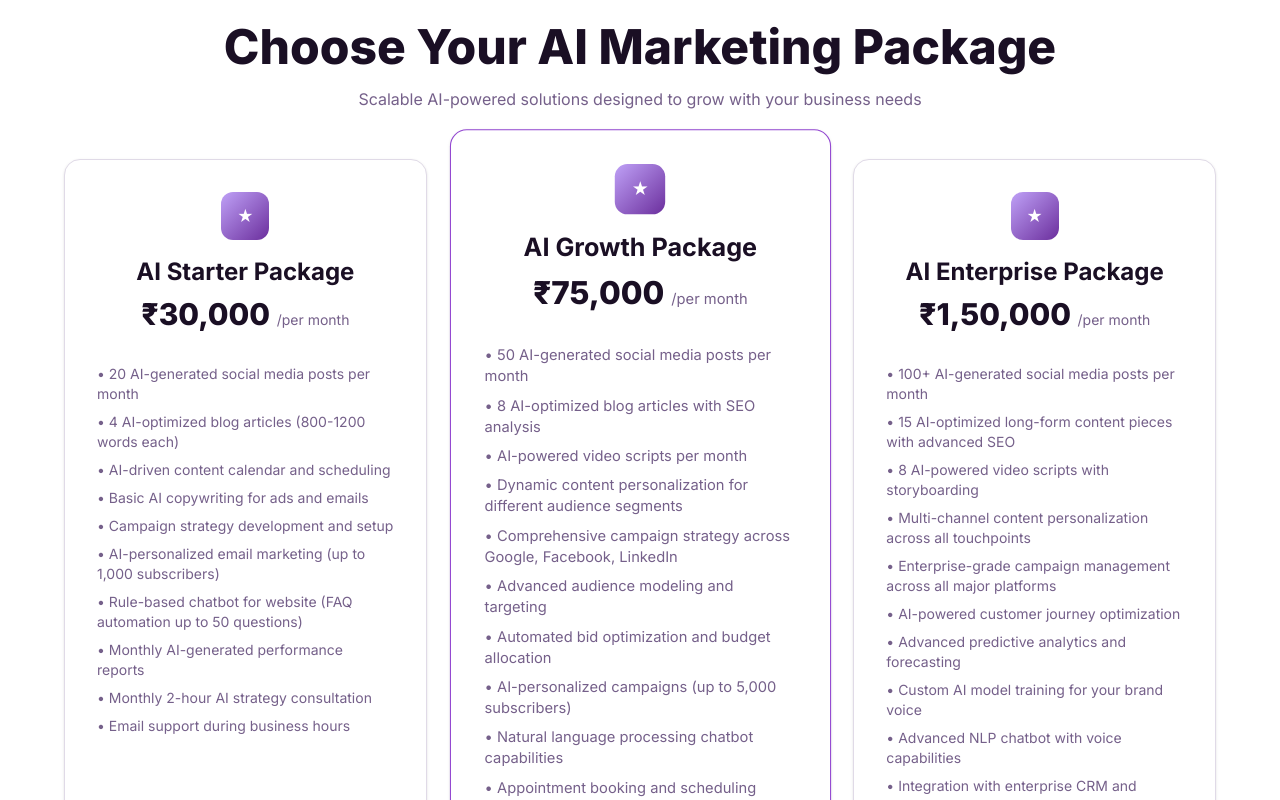
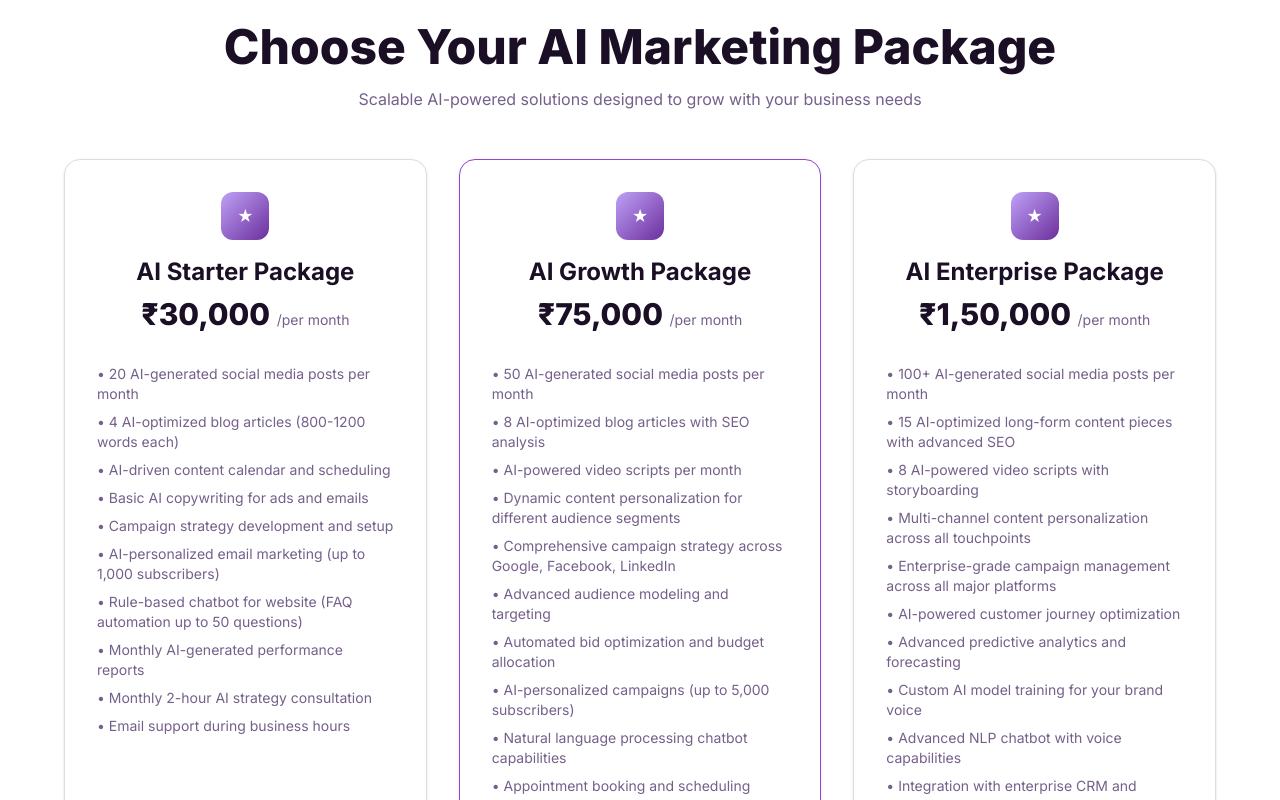
Before and after one commit to KSaiSreeLasya/AXISPSPHERE, a React (Vite) app: page / in a window 1280 px wide. Shown: the part 6940-7740 px from the top of the page. Built offline with nearby package versions, Linux system fonts and the light colour scheme.

Commit message:
Equalize package cards and remove featured scaling; adjust footer logo size
cgen-39aff273b0a24b0f8fe6192b0c597363

```diff
--- a/client/components/PackagesSection.tsx
+++ b/client/components/PackagesSection.tsx
@@ -99,7 +99,7 @@ export default function PackagesSection() {
 
         <div className="grid grid-cols-1 md:grid-cols-3 gap-8 max-w-6xl mx-auto items-stretch">
           {packages.map((pkg, idx) => (
-            <div key={pkg.title} className={`rounded-2xl border border-border p-8 bg-card shadow ${pkg.featured ? 'transform scale-105 border-gold-500' : ''} flex flex-col h-full`}>
+            <div key={pkg.title} className={`rounded-2xl border border-border p-8 bg-card shadow ${pkg.featured ? 'border-gold-500' : ''} flex flex-col h-full min-h-[420px]`}>
               <div className="mb-4">
                 <div className="inline-flex items-center justify-center w-12 h-12 rounded-lg bg-gradient-to-br from-gold-400 to-gold-600 text-white mb-4">★</div>
                 <h3 className="text-2xl font-bold mb-2">{pkg.title}</h3>
```
